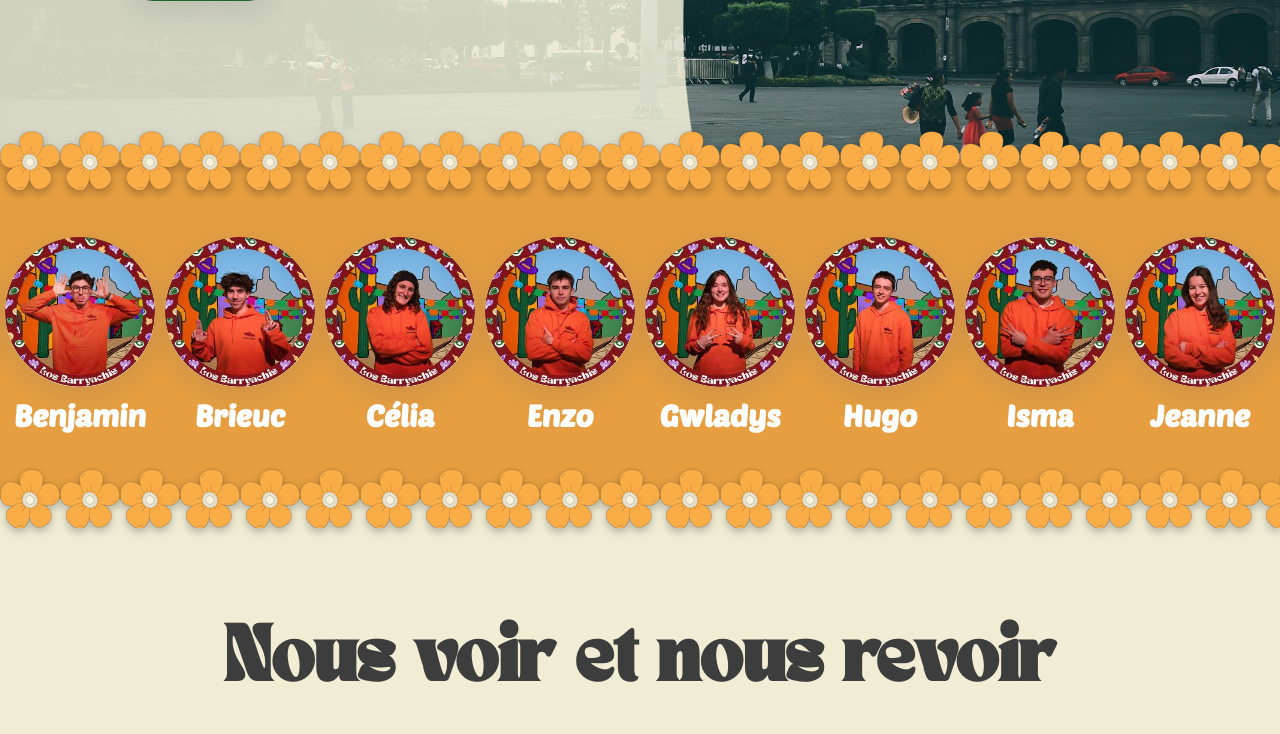
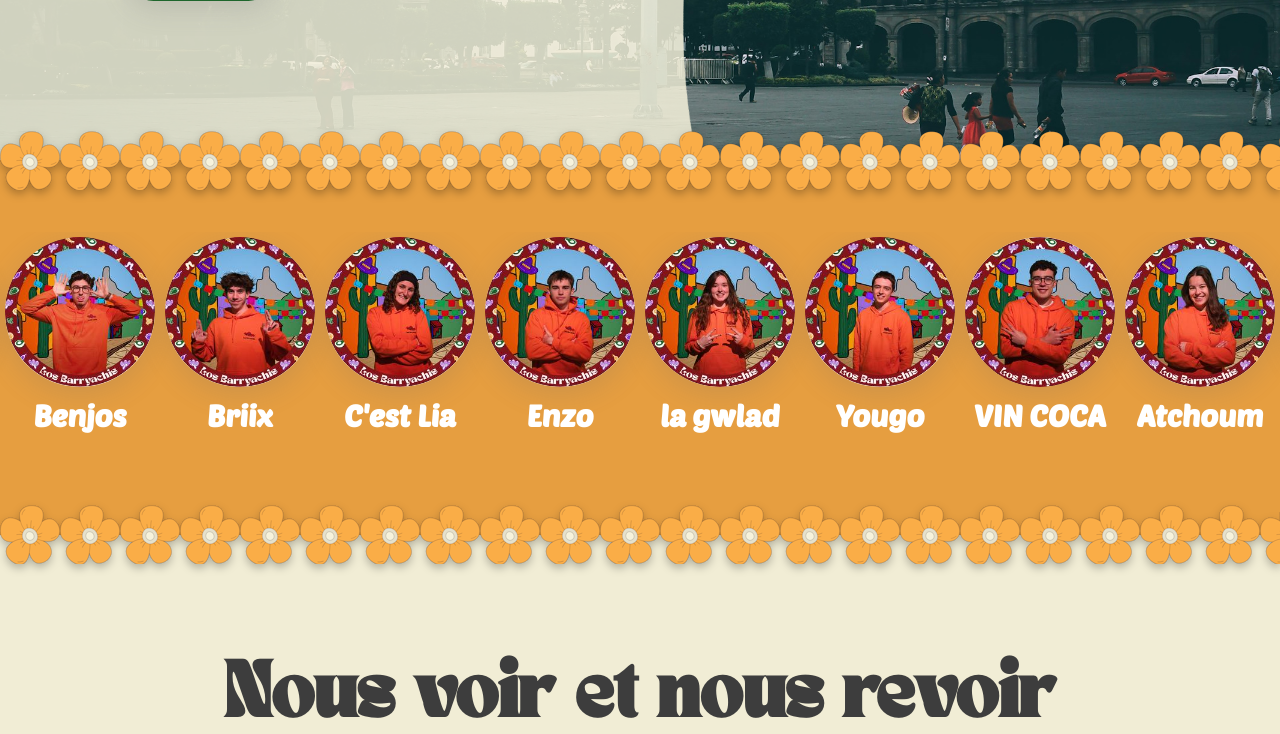
Before and after one commit to LOSS98/losbarryachis-website, a PHP site: page / in a window 1280 px wide. Shown: the part 651-1385 px from the top of the page. Run offline with PHP 8.4, Linux system fonts and the light colour scheme; data that the repository does not hold is empty; some libraries are stand-ins or nearby versions.

Commit message:
update profile nicknames in carousel

```diff
--- a/index.php
+++ b/index.php
@@ -31,53 +31,54 @@
     <div class="carousel">
         <?php
         $profile_data = [
-            'Achille.jpg' => 'Achille',
-            'Amandine.jpg' => 'Amandine',
+           'Achille.jpg' => 'Troubadour',
+           'Amandine.jpg' => 'La farmeuse',
            'Anna.jpg' => 'Anna',
-            'Benjamin.jpg' => 'Benjamin',
-            'Brieuc.jpg' => 'Brieuc',
-            'Célia.jpg' => 'Célia',
+           'Benjamin.jpg' => 'Benjos',
+           'Brieuc.jpg' => 'Briix',
+           'Célia.jpg' => 'C\'est Lia',
            'Enzo.jpg' => 'Enzo',
-            'Gwladys.jpg' => 'Gwladys',
-            'Hugo.jpg' => 'Hugo',
-            'Isma.jpg' => 'Isma',
-            'Jeanne.jpg' => 'Jeanne',
-            'Julian.jpg' => 'Julian',
-            'Justin.jpg' => 'Justin',
-            'Khalil.jpg' => 'Khalil',
+           'Gwladys.jpg' => 'la gwlad',
+           'Hugo.jpg' => 'Yougo',
+           'Isma.jpg' => 'VIN COCA',
+           'Jeanne.jpg' => 'Atchoum',
+           'Julian.jpg' => 'La Trompe',
+           'Justin.jpg' => 'Tonton bof',
+           'Khalil.jpg' => 'Khalilos',
            'Lilian_AVM.jpg' => 'Lilian A.',
-            'Lilian_ME.jpg' => 'Lilian M.',
-            'Lilou.jpg' => 'Lilou',
+           'Lilian_ME.jpg' => 'Coin Coin',
+           'Lilou.jpg' => 'Raloux',
            'Lison.jpg' => 'Lison',
-            'Loan.jpg' => 'Loan',
+           'Loann.jpg' => 'Bonibard',
            'Lorick.jpg' => 'Lorick',
            'Louise.jpg' => 'Louise',
-            'Lucas.jpg' => 'Lucas',
-            'Ludo.jpg' => 'Ludo',
-            'Luka.jpg' => 'Luka',
-            'Léo.jpg' => 'Léo',
-            'Macéo.jpg' => 'Macéo',
-            'Marie.jpg' => 'Marie',
-            'Mathilde.jpg' => 'Mathilde',
+           'Lucas.jpg' => 'Piou Piou',
+           'Ludo.jpg' => 'Le pirate',
+           'Luka.jpg' => 'Le Croate ',
+           'Léo.jpg' => 'la 27/‘ème lettre',
+           'Macéo.jpg' => 'Douceur',
+           'Marie.jpg' => 'Rasta Girl',
+           'Mathilde.jpg' => 'MathMath',
            'Mathis.jpg' => 'Mathis',
-            'Max.jpg' => 'Max',
-            'Mia.jpg' => 'Mia',
+           'Max.jpg' => 'Maximenthe',
+           'Mia.jpg' => 'Mamie',
            'Mikael.jpg' => 'Mikael',
-            'Nils.jpg' => 'Nils',
-            'Noémie.jpg' => 'Noémie',
-            'Paul.jpg' => 'Paul',
-            'Pierre.jpg' => 'Pierre',
+           'Nils.jpg' => 'Monte Cristo',
+           'Noémie.jpg' => 'Nono',
+           'Paul.jpg' => 'Paulinho',
+           'Pierre.jpg' => 'The Rock',
            'Pierrette.jpg' => 'Pierrette',
-            'Robin.jpg' => 'Robin',
-            'Thibaut.jpg' => 'Thibaut',
-            'Tim.jpg' => 'Tim',
-            'TOM_G.jpg' => 'Tom G.',
-            'tom_p.jpg' => 'Tom P.',
-            'Ugo_2.jpg' => 'Ugo',
-            'Valentine_2.jpg' => 'Valentine',
-            'Zach.jpg' => 'Zach',
-            'Églantine.jpg' => 'Églantine'
+           'Robin.jpg' => 'roro',
+           'Thibaut.jpg' => 'Ec King',
+           'Tim.jpg' => 'Miss 3A',
+           'TOM_G.jpg' => 'FullBlackOut',
+           'tom_p.jpg' => 'Ptit Tom',
+           'Ugo_2.jpg' => 'El PronoLoco',
+           'Valentine_2.jpg' => 'Titine',
+           'Zach.jpg' => 'Wikipédia',
+           'Églantine.jpg' => 'Chuuuuut'
         ];
+
 
         foreach ($profile_data as $image => $nickname) {
             echo '<div class="carousel-item">';
```
Lines whose indentation alone changed are shown as unchanged.
